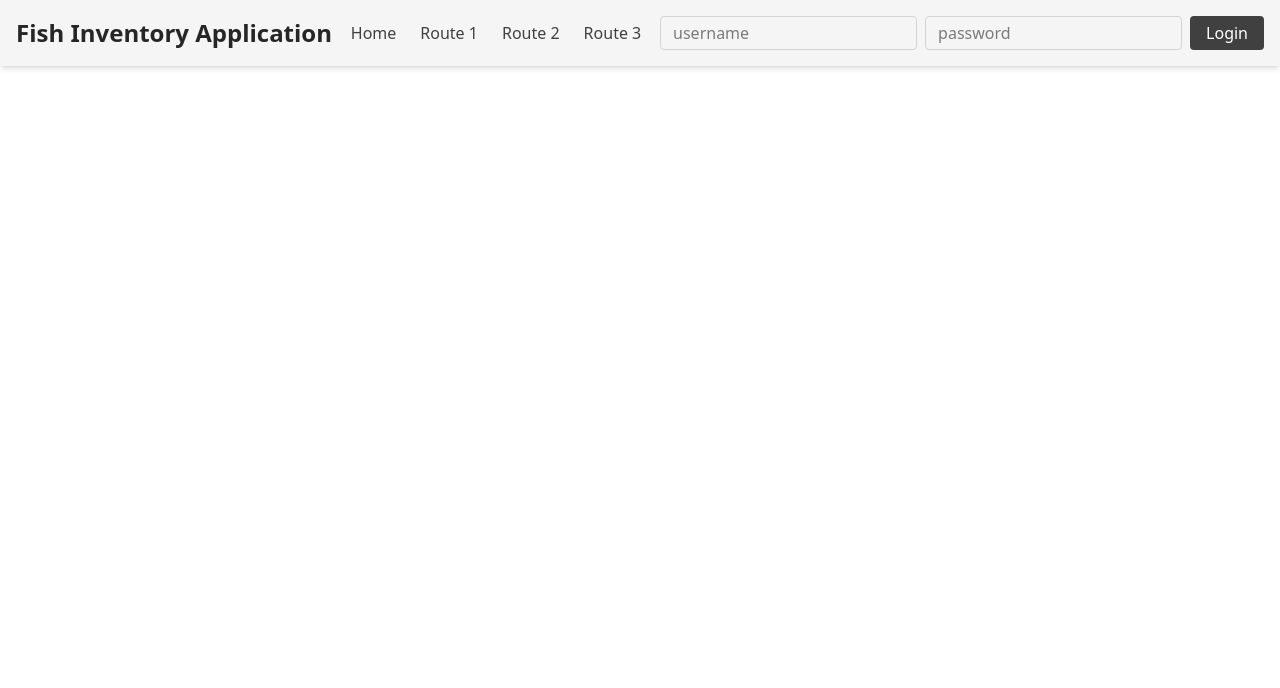
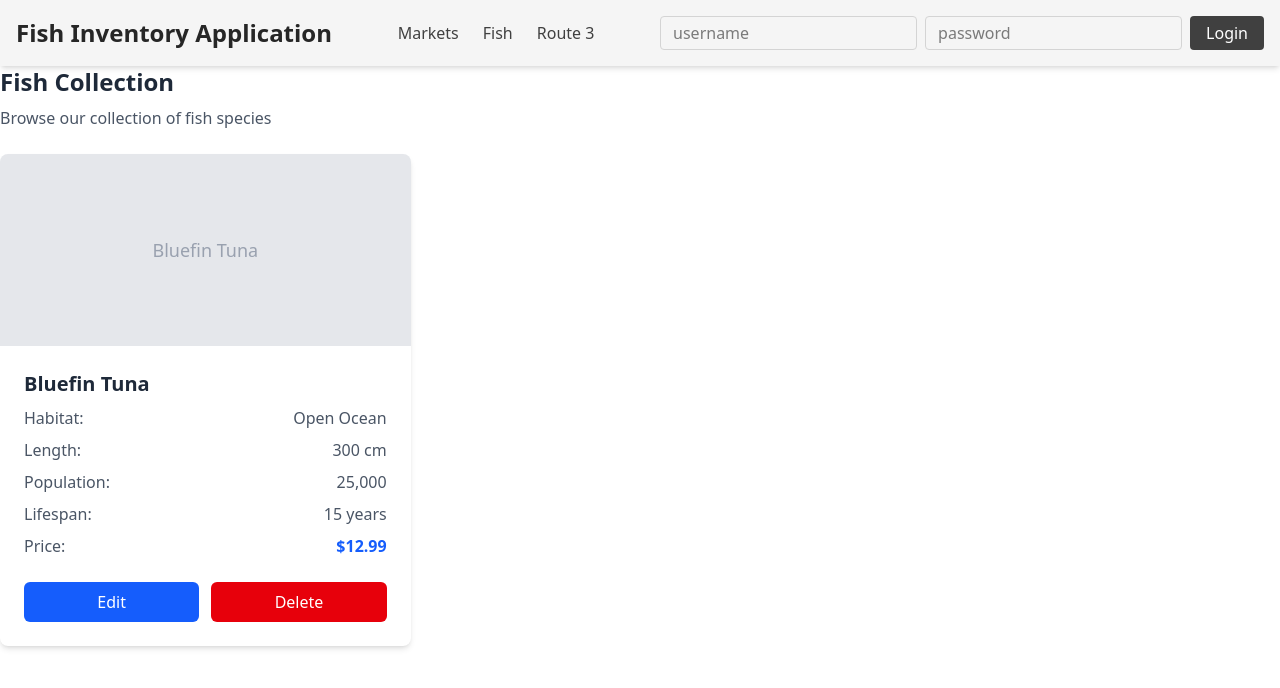
Before and after one commit to bcsurf2822/fishInventory, a React (Vite) app: page /fish in a window 1280 px wide. Shown: the top 688 px of the page. Built offline with nearby package versions, Linux system fonts and the light colour scheme.

Commit message:
add fish route

```diff
--- /dev/null
+++ b/api/fish.js
@@ -0,0 +1,14 @@
+import axios from "axios";
+
+const API_URL = "http://localhost:5126/api";
+
+export const getAllFish = async () => {
+  try {
+    const response = await axios.get(`${API_URL}/fish/getall`);
+    console.log(response.data);
+    return response.data;
+  } catch (error) {
+    console.error("Error fetching market data:", error);
+    throw error;
+  }
+};
--- a/api/markets.js
+++ b/api/markets.js
@@ -2,15 +2,12 @@ import axios from "axios";
 
 const API_URL = "http://localhost:5126/api";
 
-
 export const getAllMarkets = async () => {
   try {
-    const response = await axios.get("http://localhost:5126/api/fishmarket/getall");
-    console.log(response.data);
+    const response = await axios.get(`${API_URL}/fishmarket/inventory`);
     return response.data;
-
   } catch (error) {
-    console.error('Error fetching market data:', error);
+    console.error("Error fetching market data:", error);
     throw error;
   }
 };
--- a/components/Nav.jsx
+++ b/components/Nav.jsx
@@ -1,25 +1,50 @@
-import React from 'react';
-import { Link } from 'react-router';
-
+import React from "react";
+import { Link } from "react-router";
 
 const Nav = () => {
   return (
-    <nav className='flex justify-between items-center p-4 bg-neutral-100 shadow-md'>
+    <nav className="flex justify-between items-center p-4 bg-neutral-100 shadow-md">
       <div>
-        <h2 className='text-2xl font-bold text-neutral-800'>Fish Inventory Application</h2>
+        <h2 className="text-2xl font-bold text-neutral-800">
+          Fish Inventory Application
+        </h2>
       </div>
 
-      <div className='flex gap-6'>
-        <Link to="/" className='text-neutral-700 hover:text-neutral-900 font-medium'>Home</Link>
-        <Link to="/route1" className='text-neutral-700 hover:text-neutral-900 font-medium'>Route 1</Link>
-        <Link to="/route2" className='text-neutral-700 hover:text-neutral-900 font-medium'>Route 2</Link>
-        <Link to="/route3" className='text-neutral-700 hover:text-neutral-900 font-medium'>Route 3</Link>
+      <div className="flex gap-6">
+        <Link
+          to="/"
+          className="text-neutral-700 hover:text-neutral-900 font-medium"
+        >
+          Markets
+        </Link>
+        <Link
+          to="/fish"
+          className="text-neutral-700 hover:text-neutral-900 font-medium"
+        >
+          Fish
+        </Link>
+        <Link
+          to="/route3"
+          className="text-neutral-700 hover:text-neutral-900 font-medium"
+        >
+          Route 3
+        </Link>
       </div>
 
-      <div className='flex gap-2'>
-        <input type="text" placeholder='username' className='px-3 py-1 rounded border border-neutral-300 focus:outline-none focus:ring-2 focus:ring-neutral-400' />
-        <input type="text" placeholder='password' className='px-3 py-1 rounded border border-neutral-300 focus:outline-none focus:ring-2 focus:ring-neutral-400' />
-        <button className='px-4 py-1 bg-neutral-700 text-white rounded hover:bg-neutral-800 transition-colors'>Login</button>
+      <div className="flex gap-2">
+        <input
+          type="text"
+          placeholder="username"
+          className="px-3 py-1 rounded border border-neutral-300 focus:outline-none focus:ring-2 focus:ring-neutral-400"
+        />
+        <input
+          type="text"
+          placeholder="password"
+          className="px-3 py-1 rounded border border-neutral-300 focus:outline-none focus:ring-2 focus:ring-neutral-400"
+        />
+        <button className="px-4 py-1 bg-neutral-700 text-white rounded hover:bg-neutral-800 transition-colors">
+          Login
+        </button>
       </div>
     </nav>
   );
--- /dev/null
+++ b/components/fish/FishCollection.jsx
@@ -0,0 +1,118 @@
+import React, { useEffect, useState } from 'react';
+
+const sampleFishData = [
+  {
+    id: 1,
+    name: "Bluefin Tuna",
+    habitat: "Open Ocean",
+    length: 300,
+    population: 25000,
+    lifespan: 15,
+    price: 12.99,
+    fishMarketInventory: []
+  },
+  // Add more fish data here...
+];
+
+const FishCollection = () => {
+  const [fish, setFish] = useState([]);
+  const [loading, setLoading] = useState(true);
+
+  useEffect(() => {
+    // TODO: Replace with actual API call
+    const fetchFish = async () => {
+      try {
+        // const response = await getAllFish();
+        // setFish(response);
+        setFish(sampleFishData);
+      } catch (error) {
+        console.error("Error fetching fish:", error);
+      } finally {
+        setLoading(false);
+      }
+    };
+
+    fetchFish();
+  }, []);
+
+  if (loading) {
+    return (
+      <div className="flex justify-center items-center min-h-[400px]">
+        <div className="text-xl text-gray-600">Loading fish data...</div>
+      </div>
+    );
+  }
+
+  return (
+    <div className="w-full">
+      <div className="mb-6">
+        <h2 className="text-2xl font-bold text-gray-800">Fish Collection</h2>
+        <p className="text-gray-600 mt-2">Browse our collection of fish species</p>
+      </div>
+
+      <div className="grid grid-cols-1 md:grid-cols-2 lg:grid-cols-3 gap-6">
+        {fish.map((fish) => (
+          <div
+            key={fish.id}
+            className="bg-white rounded-lg shadow-md overflow-hidden hover:shadow-lg transition-shadow duration-200"
+          >
+            {/* Fish Image Placeholder */}
+            <div className="h-48 bg-gray-200 flex items-center justify-center">
+              <span className="text-gray-400 text-lg">{fish.name}</span>
+            </div>
+
+            {/* Fish Information */}
+            <div className="p-6">
+              <h3 className="text-xl font-semibold text-gray-800 mb-2">{fish.name}</h3>
+
+              <div className="space-y-2 text-gray-600">
+                <div className="flex justify-between">
+                  <span className="font-medium">Habitat:</span>
+                  <span>{fish.habitat}</span>
+                </div>
+                <div className="flex justify-between">
+                  <span className="font-medium">Length:</span>
+                  <span>{fish.length} cm</span>
+                </div>
+                <div className="flex justify-between">
+                  <span className="font-medium">Population:</span>
+                  <span>{fish.population.toLocaleString()}</span>
+                </div>
+                <div className="flex justify-between">
+                  <span className="font-medium">Lifespan:</span>
+                  <span>{fish.lifespan} years</span>
+                </div>
+                <div className="flex justify-between">
+                  <span className="font-medium">Price:</span>
+                  <span className="text-blue-600 font-bold">${fish.price.toFixed(2)}</span>
+                </div>
+              </div>
+
+              {/* Action Buttons */}
+              <div className="mt-6 flex gap-3">
+                <button
+                  className="flex-1 bg-blue-600 text-white py-2 px-4 rounded-md hover:bg-blue-700 transition-colors duration-200 font-medium"
+                  onClick={() => {
+                    console.log(`Editing ${fish.name}`);
+                  }}
+                >
+                  Edit
+                </button>
+                <button
+                  className="flex-1 bg-red-600 text-white py-2 px-4 rounded-md hover:bg-red-700 transition-colors duration-200 font-medium"
+                  onClick={() => {
+                    console.log(`Deleting ${fish.name}`);
+                  }}
+                >
+                  Delete
+                </button>
+              </div>
+            </div>
+          </div>
+        ))}
+      </div>
+    </div>
+  );
+};
+
+export default FishCollection;
--- a/components/home/board/FishBoard.jsx
+++ b/components/home/board/FishBoard.jsx
@@ -36,17 +36,15 @@ const FishBoard = () => {
         </label>
         <select
           id="market-select"
-          value={selectedMarket.id}
+          value={selectedMarket.marketName}
           onChange={(e) => {
-            const market = markets.find(
-              (m) => m.id === parseInt(e.target.value)
-            );
+            const market = markets.find((m) => m.marketName === e.target.value);
             setSelectedMarket(market);
           }}
           className="w-full p-2 border border-gray-300 rounded-md shadow-sm focus:ring-blue-500 focus:border-blue-500"
         >
           {markets.map((market) => (
-            <option key={market.id} value={market.id}>
+            <option key={market.marketName} value={market.marketName}>
               {market.marketName} - {market.location}
             </option>
           ))}
@@ -57,16 +55,25 @@ const FishBoard = () => {
       <div className="grid grid-cols-1 md:grid-cols-2 lg:grid-cols-3 gap-4">
         {selectedMarket.species.map((species) => (
           <div
-            key={species.id}
-            className="bg-white p-4 rounded-lg shadow-md border border-gray-200 hover:shadow-lg transition-shadow"
+            key={species.name}
+            className="bg-white p-4 rounded-lg shadow-md border border-gray-200 hover:shadow-lg transition-shadow flex flex-col"
           >
             <h3 className="text-lg font-semibold text-gray-800 mb-2">
               {species.name}
             </h3>
-            <p className="text-xl font-bold text-blue-600">
+            <p className="text-xl font-bold text-blue-600 mb-4">
               ${species.price.toFixed(2)}
             </p>
-
+            <div className="mt-auto flex gap-2">
+              <button
+                className="flex-1 bg-red-600 text-white py-2 px-4 rounded-md hover:bg-red-700 transition-colors duration-200 font-medium"
+                onClick={() => {
+                  console.log(`Deleting ${species.name}`);
+                }}
+              >
+                Delete
+              </button>
+            </div>
           </div>
         ))}
       </div>
--- a/src/App.jsx
+++ b/src/App.jsx
@@ -1,6 +1,7 @@
-import { Routes, Route } from "react-router"
-import Home from "../components/home/Home"
-import Nav from "../components/Nav"
+import { Routes, Route } from "react-router";
+import Home from "../components/home/Home";
+import Nav from "../components/Nav";
+import FishCollection from "../components/fish/FishCollection";
 
 function App() {
   return (
@@ -8,9 +9,10 @@ function App() {
       <Nav />
       <Routes>
         <Route path="/" element={<Home />} />
+        <Route path="/fish" element={<FishCollection />} />
       </Routes>
     </div>
-  )
+  );
 }
 
-export default App
+export default App;
```
